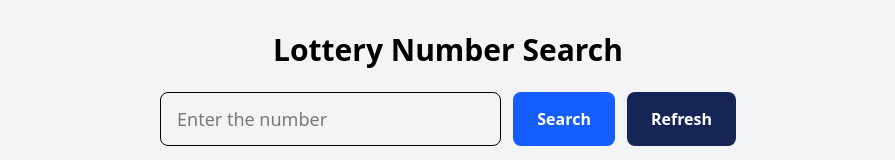
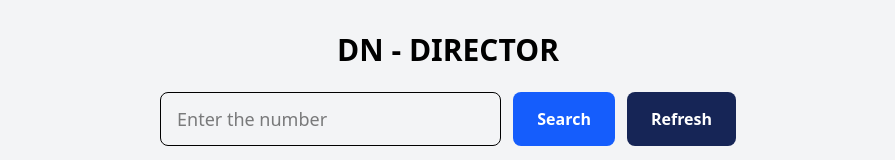
Before and after one commit to amitDev25/lottery_Guess, a React (Vite) app in the folder frontend/: page / in a window 1280 px wide. Shown: the top 160 px of the page, without its empty margins (192-1087 px from the left). Built offline with nearby package versions, Linux system fonts and the light colour scheme; no server answers.

Commit message:
Name has been changed

```diff
--- a/frontend/index.html
+++ b/frontend/index.html
@@ -4,7 +4,7 @@
     <meta charset="UTF-8" />
     <link rel="icon" type="image/svg+xml" href="/vite.svg" />
     <meta name="viewport" content="width=device-width, initial-scale=1.0" />
-    <title>Lottery Number Search</title>
+    <title>DN-Director</title>
   </head>
   <body>
     <div id="root"></div>
--- a/frontend/src/pages/Home.jsx
+++ b/frontend/src/pages/Home.jsx
@@ -59,7 +59,7 @@ export default function Home() {
 
   return (
     <div className="min-h-screen bg-gray-100 px-4 py-8 flex flex-col items-center">
-      <h1 className="text-3xl font-bold mb-6">Lottery Number Search</h1>
+      <h1 className="text-3xl font-bold mb-6">DN - DIRECTOR</h1>
 
       <SearchBar
         value={prefix}
```
